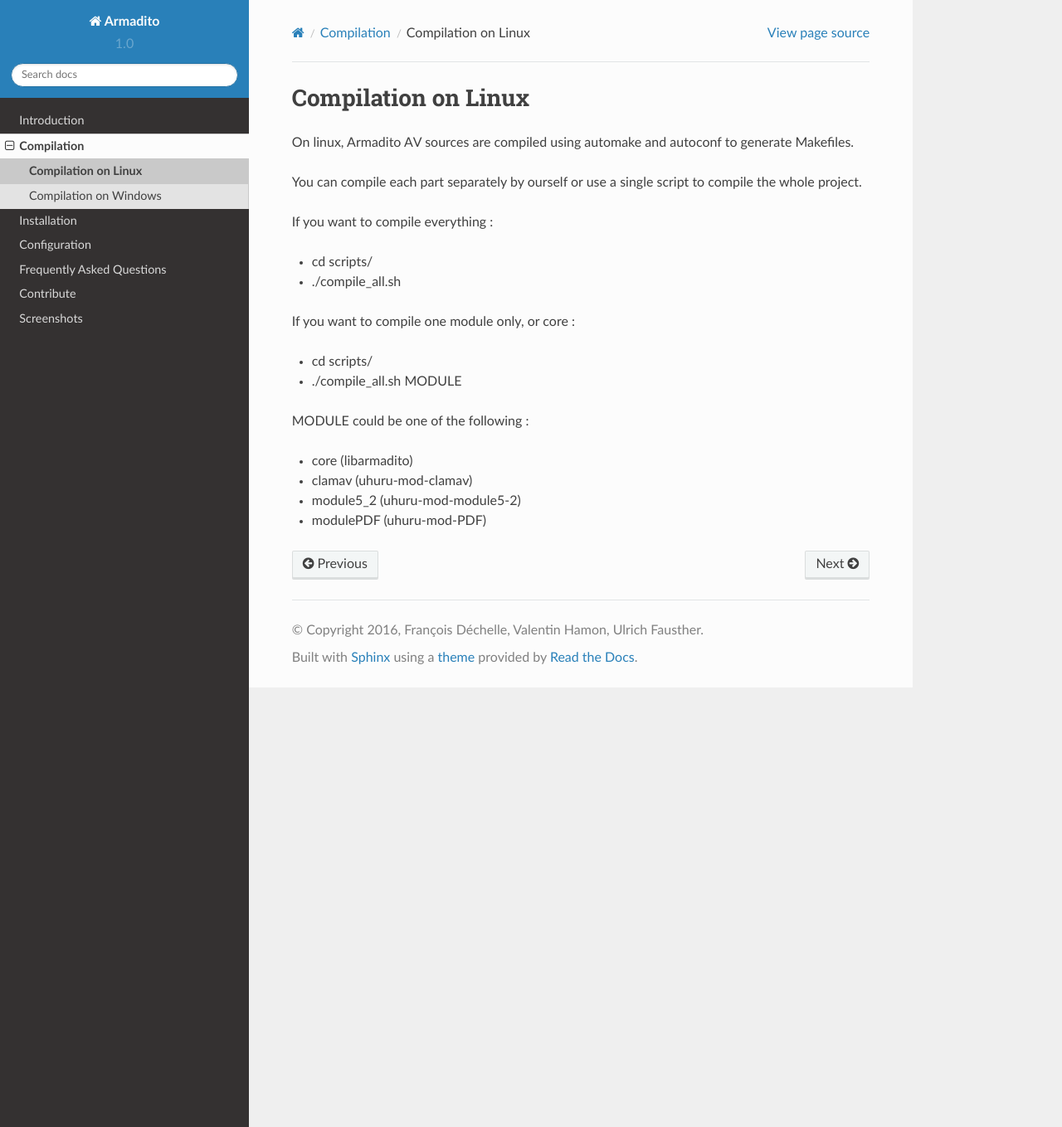
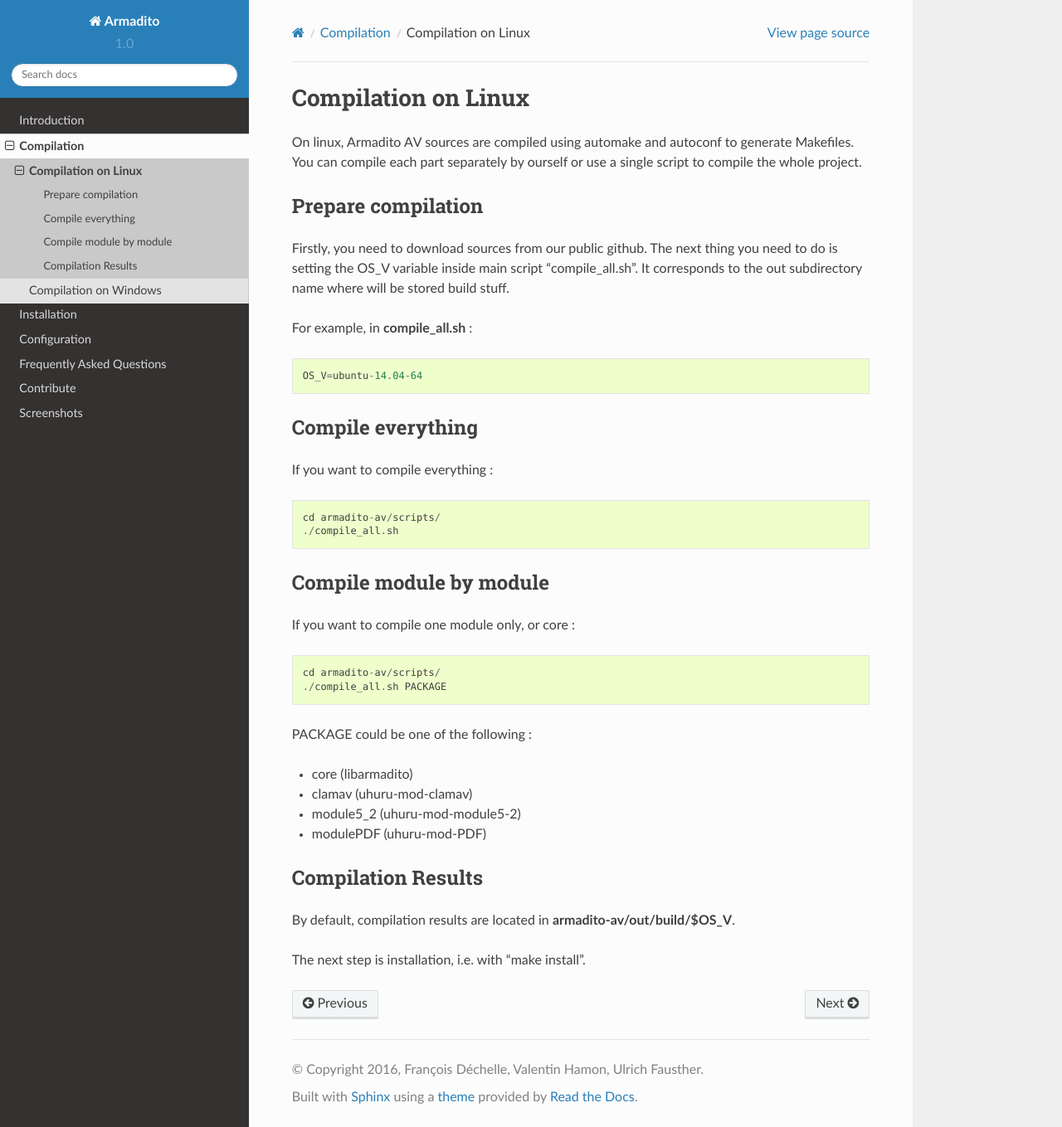
Before and after one commit to armadito/armadito-doc, a Sphinx documentation site: the page built from source/compilation/linux.rst, in a window 1280 px wide and 1359 px high. Shown: the whole window at 83% size. Built offline with Sphinx 7.4.7 and the Read the Docs theme 2.0.0, drawn with Linux system fonts in a browser that asks for light colours.

Commit message:
Doc display Improvment for readthedocs

```diff
--- a/source/compilation/linux.rst
+++ b/source/compilation/linux.rst
@@ -2,24 +2,53 @@
 ====================
 
 On linux, Armadito AV sources are compiled using automake and autoconf to generate Makefiles.
-
 You can compile each part separately by ourself or use a single script to compile the whole project.
 
+
+Prepare compilation
+*******************
+
+Firstly, you need to download sources from our public github.
+The next thing you need to do is setting the OS_V variable inside main script "compile_all.sh".
+It corresponds to the out subdirectory name where will be stored build stuff.
+
+For example, in **compile_all.sh** :
+::
+
+   OS_V=ubuntu-14.04-64
+
+
+Compile everything
+******************
+
 If you want to compile everything :
+::
 
-* cd scripts/
-* ./compile_all.sh
+   cd armadito-av/scripts/
+   ./compile_all.sh
+
+
+Compile module by module
+************************
 
 If you want to compile one module only, or core :
+::
 
-* cd scripts/
-* ./compile_all.sh MODULE
+   cd armadito-av/scripts/
+   ./compile_all.sh PACKAGE
 
-MODULE could be one of the following :
+PACKAGE could be one of the following :
 
 * core (libarmadito)
 * clamav (uhuru-mod-clamav)
 * module5_2 (uhuru-mod-module5-2)
 * modulePDF (uhuru-mod-PDF)
 
+Compilation Results
+*******************
+
+By default, compilation results are located in **armadito-av/out/build/$OS_V**.
+
+The next step is installation, i.e. with "make install".
+
 .. toctree::
```
